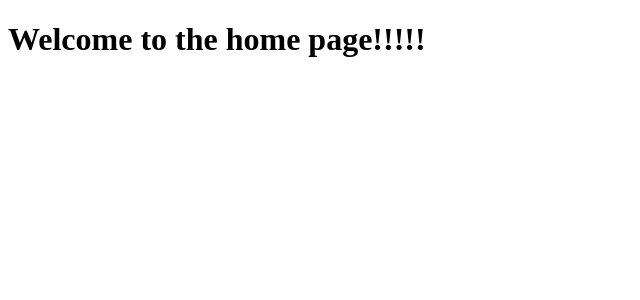
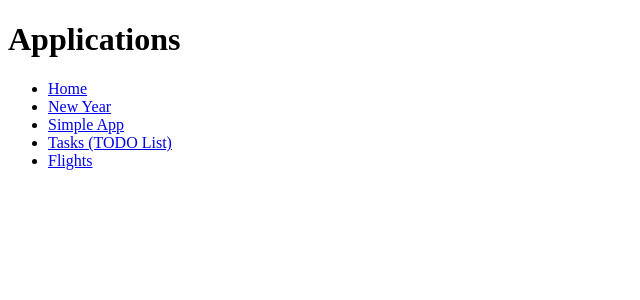
Before and after one commit to HackerSpaceJUST/DjangoHelloWorld_CKasper, a Django app: page / in a window 1280 px wide. Shown: the top 300 px of the page, without its empty margins (0-640 px from the left). Run offline with Django 3.2, Linux system fonts and the light colour scheme.

Commit message:
Modified README.md and linked the applications in the home page

```diff
--- a/home/templates/home/index.html
+++ b/home/templates/home/index.html
@@ -4,6 +4,13 @@
         <title>Home</title>
     </head>
     <body>
-        <h1>Welcome to the home page!!!!!</h1>
+        <h1>Applications</h1>
+        <ul>
+            <li><a href="{% url 'home:index' %}">Home</a></li>
+            <li><a href="{% url 'newyear:index' %}">New Year</a></li>
+            <li><a href="{% url 'simple_app:index' %}">Simple App</a></li>
+            <li><a href="{% url 'tasks:index' %}">Tasks (TODO List)</a></li>
+            <li><a href="{% url 'flights:index' %}">Flights</a></li>
+        </ul>
     </body>
 </html>
--- a/home/urls.py
+++ b/home/urls.py
@@ -1,6 +1,7 @@
 from django.urls import path
 from . import views
 
+app_name = 'home'
 urlpatterns =  [
-    path("", views.home, name="home")
+    path("", views.index, name="index")
 ]
--- a/home/views.py
+++ b/home/views.py
@@ -1,4 +1,4 @@
 from django.shortcuts import render
 
-def home(request):
+def index(request):
     return render(request, "home/index.html")
--- a/newyear/urls.py
+++ b/newyear/urls.py
@@ -1,6 +1,7 @@
 from django.urls import path
 from . import views
 
+app_name = 'newyear'
 urlpatterns =  [
     path("", views.index, name="index")
 ]
--- a/simple_app/urls.py
+++ b/simple_app/urls.py
@@ -1,9 +1,9 @@
 from django.urls import path
 from . import views
 
-
+app_name = 'simple_app'
 urlpatterns =  [
-    path("", views.home, name="home"),
+    path("", views.index, name="index"),
     path("hello/", views.helloWorld, name="helloWorld"),
     path("hello/<str:name>", views.sayHello, name="sayHello")
 ]
--- a/simple_app/views.py
+++ b/simple_app/views.py
@@ -1,7 +1,7 @@
 from django.http import HttpResponse
 from django.shortcuts import render
 
-def home(request):
+def index(request):
     return render(request, "hello/index.html")
 
 def helloWorld(request):
```
Also changed, not shown: README.md.
